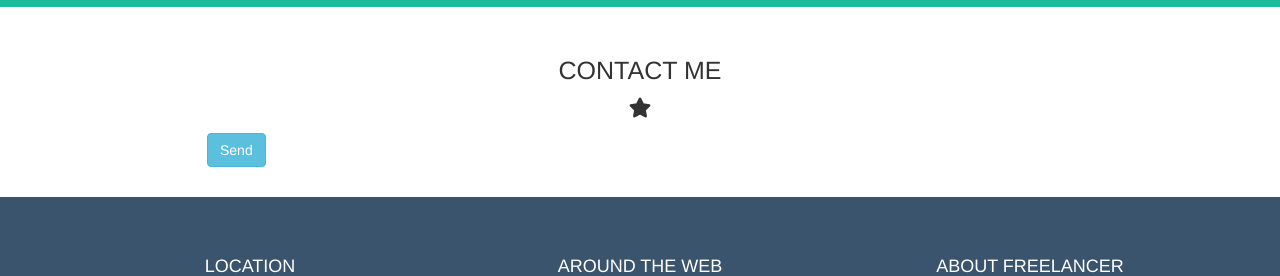
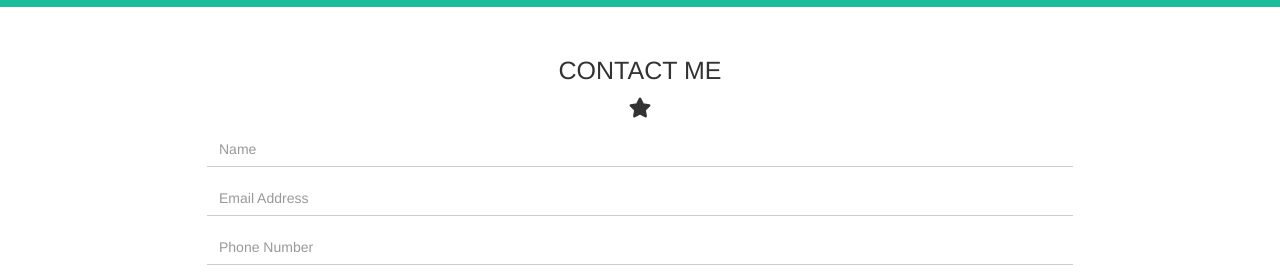
Before and after one commit to Verovannini/html-css-bootstrap-freelancer, a plain HTML site: page index.html in a window 1280 px wide. Shown: the part 1471-1747 px from the top of the page. Drawn offline with nearby package versions, Linux system fonts and the light colour scheme.

Commit message:
Fine form

```diff
--- a/css/style.css
+++ b/css/style.css
@@ -77,7 +77,14 @@ main .title h2{
 }
 
 /* Section Contact */
-
+#contact-form input,
+#contact-form textarea{
+    border-top: 0;
+    border-right: 0;
+    border-left: 0;
+    box-shadow: none;
+    border-radius: 0;
+}
 /* END MAIN */
 
 /* FOOTER */
--- a/index.html
+++ b/index.html
@@ -212,9 +212,34 @@
 
                     <!-- Start Form -->
                     <div class="form_wrapper">
-                        <form>
+                        <form id="contact-form">
+                            <!-- Start Input -->
+                            <div class="form-group">
+                                <label class="sr-only" for="name">Name</label>
+                                <input type="text" class="form-control" id="name" placeholder="Name">
+                            </div>
+                            <!-- End Input -->
 
+                            <!-- Start Input -->
+                            <div class="form-group">
+                                <label class="sr-only" for="email">Email Address</label>
+                                <input type="email" class="form-control" id="email" placeholder="Email Address">
+                            </div>
+                            <!-- End Input -->
 
+                            <!-- Start Input -->
+                            <div class="form-group">
+                                <label class="sr-only" for="number">Phone Number</label>
+                                <input type="number" class="form-control" id="number" placeholder="Phone Number">
+                            </div>
+                            <!-- End Input -->
+
+                            <!-- Start Input -->
+                            <div class="form-group">
+                                <label class="sr-only" for="message">Message</label>
+                                <textarea class="form-control" id="message" cols="30" rows="10" placeholder="Message"></textarea>
+                            </div>
+                            <!-- End Input -->
 
                             <!-- Start Button -->
                             <div class="button_container">
```
